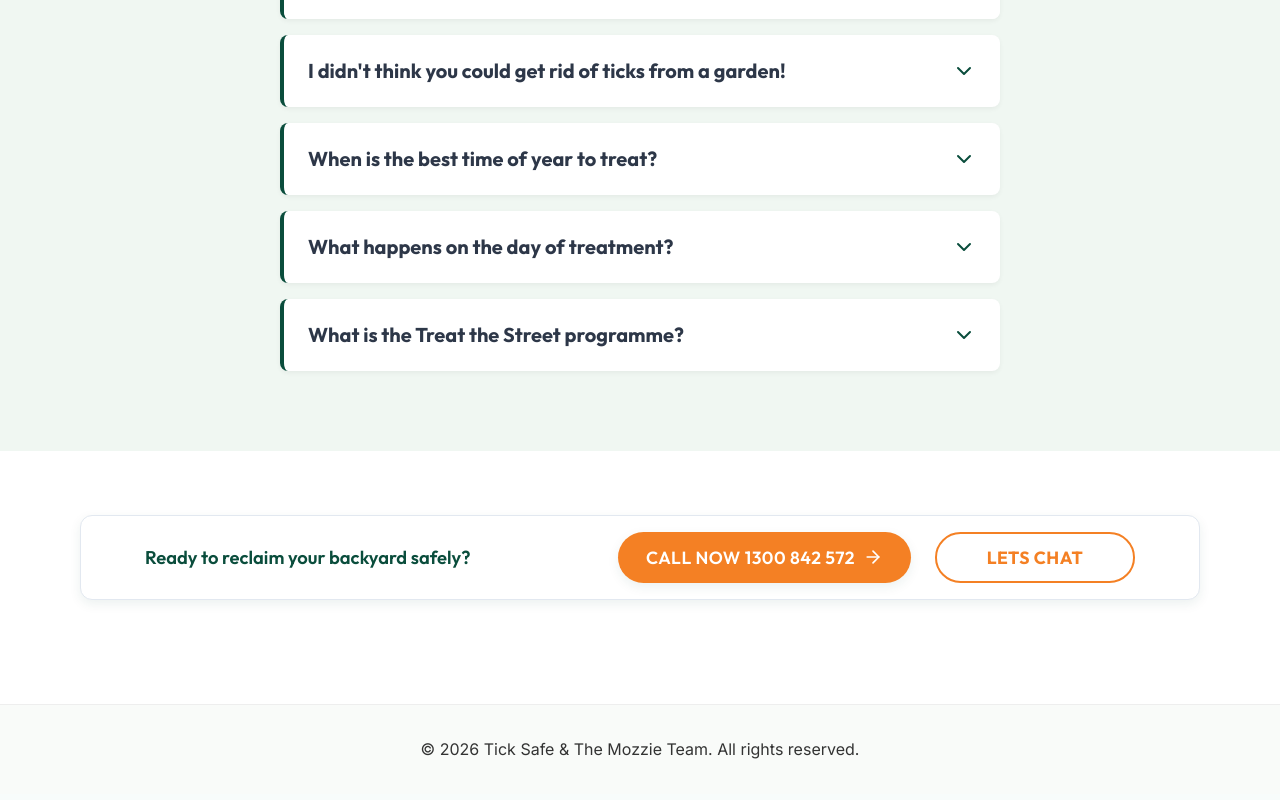
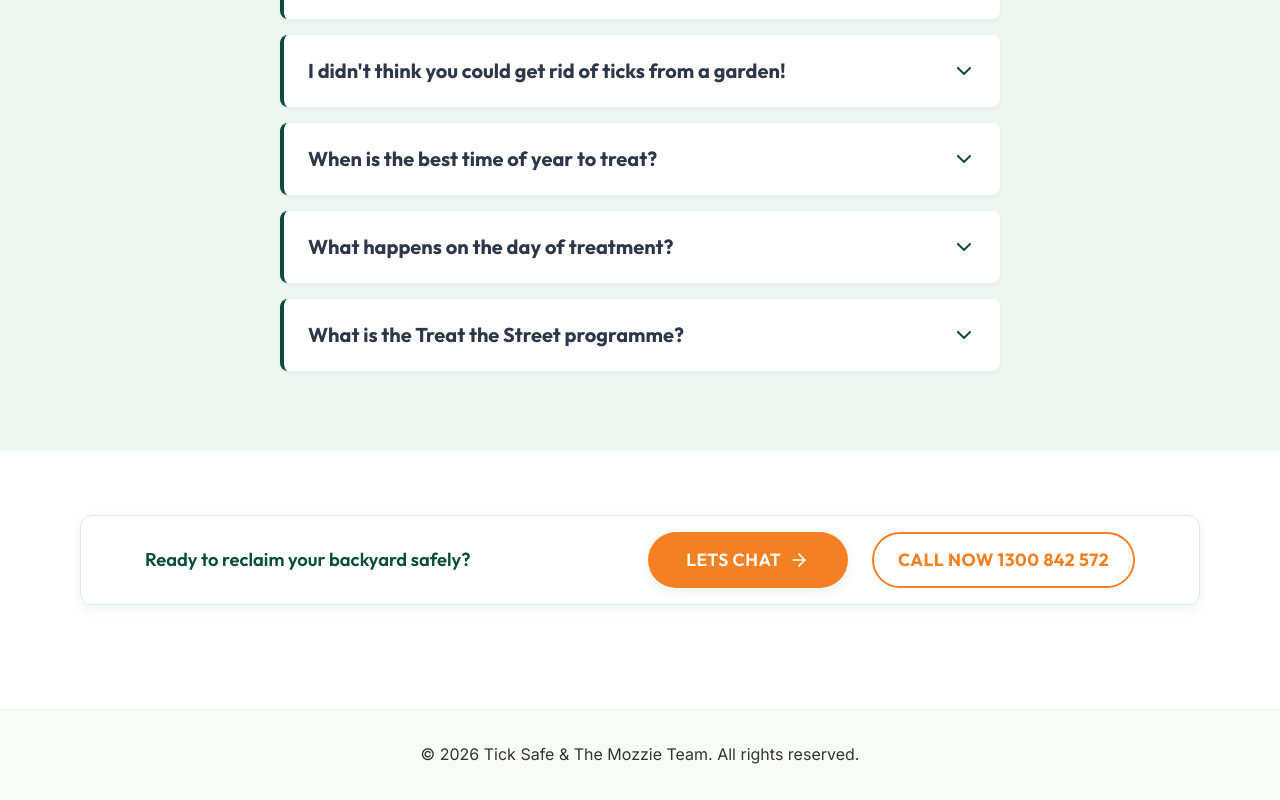
Before and after one commit to rio683/ticksafe, a Next.js app: page /get-rid-of-ticks in a window 1280 px wide. Shown: the part 1810-2610 px from the top of the page. Built offline with nearby package versions, Linux system fonts and the light colour scheme.

Commit message:
Refactor: Swap button order in bottom CTA of /get-rid-of-ticks

```diff
--- a/src/app/get-rid-of-ticks/page.tsx
+++ b/src/app/get-rid-of-ticks/page.tsx
@@ -149,11 +149,10 @@ export default function GetRidOfTicksPage() {
                     <CTASection
                         styleVariant="heroBanner"
                         message="Ready to reclaim your backyard safely?"
-                        buttonText="CALL NOW 1300 842 572"
-                        onButtonClick={() => window.location.href = 'tel:1300842572'}
-                        secondaryButtonText="LETS CHAT"
-                        secondaryButtonLink="#"
-                        onSecondaryButtonClick={handleOpenQuote}
+                        buttonText="LETS CHAT"
+                        onButtonClick={handleOpenQuote}
+                        secondaryButtonText="CALL NOW 1300 842 572"
+                        secondaryButtonLink="tel:1300842572"
                     />
                 </div>
             </section>
```
